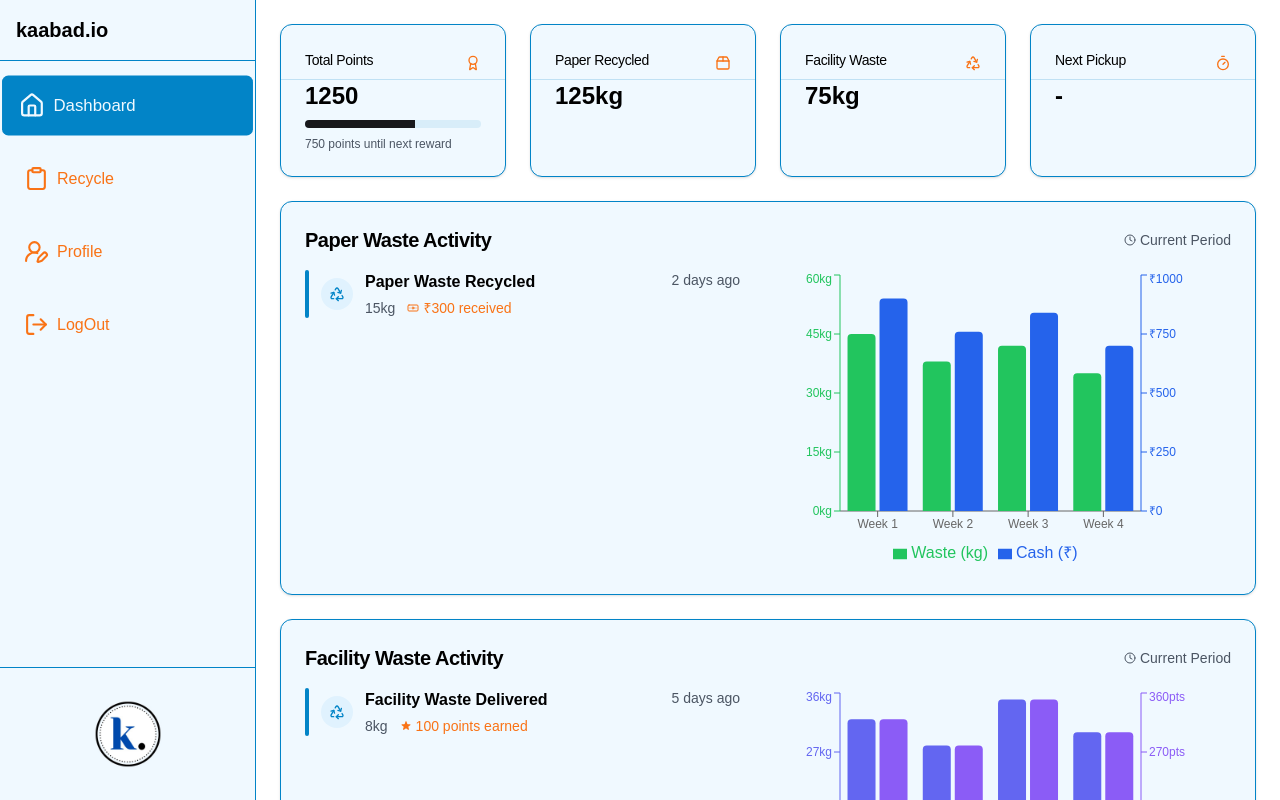
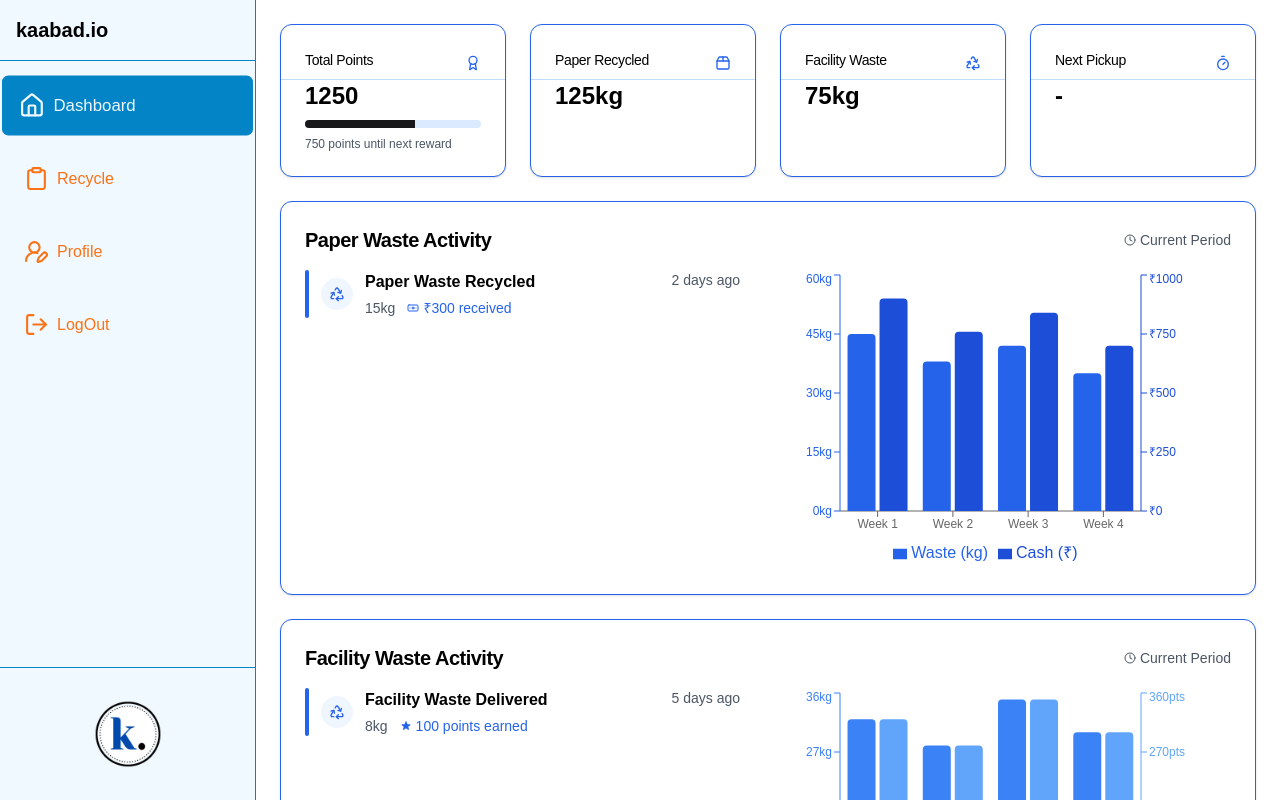
Before and after one commit to DanTiw/kaabadio, a Next.js app: page /dashboard in a window 1280 px wide. Shown: the top 800 px of the page. Built offline with nearby package versions, Linux system fonts and the light colour scheme.

Commit message:
Color Scheme for Dashboard

```diff
--- a/src/components/RecentActivity.tsx
+++ b/src/components/RecentActivity.tsx
@@ -2,22 +2,22 @@ import React from 'react';
 import { Card, CardContent, CardHeader, CardTitle } from '@/components/ui/card';
 import { ScrollArea } from '@/components/ui/scroll-area';
 import { Banknote, Recycle, Clock, Loader2 } from 'lucide-react';
-
 import { BarChart, Bar, XAxis, YAxis, Tooltip, ResponsiveContainer, Legend } from 'recharts';
 
-// Color scheme for different waste types and rewards
+// Updated color scheme for different waste types and rewards
 const COLORS = {
   paper: {
-    primary: '#22c55e', // Green
-    secondary: '#dcfce7', // Light green
-    reward: '#2563eb'    // Blue for cash
+    primary: '#2563eb',    // Darker blue
+    secondary: '#dbeafe',  // Light blue
+    reward: '#1d4ed8'      // Another shade of blue
   },
   facility: {
-    primary: '#6366f1', // Indigo
-    secondary: '#e0e7ff', // Light indigo
-    reward: '#8b5cf6'    // Purple for points
+    primary: '#3b82f6',    // Medium blue
+    secondary: '#bfdbfe',  // Lighter blue
+    reward: '#60a5fa'      // Another medium blue
   }
 };
+
 interface ActivityItemProps {
   type: string;
   amount: number;
@@ -27,22 +27,23 @@ interface ActivityItemProps {
   icon: React.ElementType;
   wasteType: 'paper' | 'facility';
 }
+
 const ActivityItem = ({ type, amount, reward, rewardType, timestamp, icon: Icon, wasteType }: ActivityItemProps) => {
   const color = wasteType === 'paper' ? COLORS.paper : COLORS.facility;
 
   return (
     <div className="relative">
       <div
-    className="absolute left-0 top-0 h-full w-1 rounded-full bg-sky-600"
+        className="absolute left-0 top-0 h-full w-1 rounded-full bg-blue-600"
       />
       <div className="ml-4 space-y-3">
         <div className="flex items-start justify-between">
           <div className="flex items-center gap-3">
             <div
-          className="rounded-full p-2 bg-sky-100"
+              className="rounded-full p-2 bg-blue-50"
             >
               <Icon
-            className="h-4 w-4 text-sky-600"
+                className="h-4 w-4 text-blue-600"
               />
             </div>
             <div>
@@ -50,7 +51,7 @@ const ActivityItem = ({ type, amount, reward, rewardType, timestamp, icon: Icon,
               <div className="flex items-center gap-3 mt-1">
                 <span className="text-sm text-gray-600">{amount}kg</span>
                 <div
-              className="flex items-center text-sm text-orange-500"
+                  className="flex items-center text-sm text-blue-600"
                 >
                   {rewardType === 'money' ? (
                     <Banknote className="h-3 w-3 mr-1" />
@@ -72,6 +73,7 @@ const ActivityItem = ({ type, amount, reward, rewardType, timestamp, icon: Icon,
 };
 
 export const RecentActivity = ({ isLoading = false}) => {
+  // Rest of the data remains the same
   const paperWasteData = [
     { date: 'Week 1', waste: 45, cash: 900 },
     { date: 'Week 2', waste: 38, cash: 760 },
@@ -110,12 +112,10 @@ export const RecentActivity = ({ isLoading = false}) => {
     }
   ];
 
-
-
   return (
     <div className="space-y-6">
       {/* Paper Waste Section */}
-      <Card className="w-full bg-sky-50 border-sky-600">
+      <Card className="w-full bg-white border-blue-600">
         <CardHeader className="flex flex-row items-center justify-between space-y-0 pb-4">
           <CardTitle className="text-xl font-bold text-black">Paper Waste Activity</CardTitle>
           <div className="flex items-center gap-1 text-sm text-gray-600">
@@ -126,7 +126,7 @@ export const RecentActivity = ({ isLoading = false}) => {
         <CardContent>
           {isLoading ? (
             <div className="flex items-center justify-center h-[300px]">
-              <Loader2 className="h-8 w-8 animate-spin text-sky-600" />
+              <Loader2 className="h-8 w-8 animate-spin text-blue-600" />
             </div>
           ) : (
             <div className="grid grid-cols-1 md:grid-cols-2 gap-6">
@@ -192,7 +192,7 @@ export const RecentActivity = ({ isLoading = false}) => {
       </Card>
 
       {/* Facility Waste Section */}
-      <Card className="w-full bg-sky-50 border-sky-600">
+      <Card className="w-full bg-white border-blue-600">
         <CardHeader className="flex flex-row items-center justify-between space-y-0 pb-4">
           <CardTitle className="text-xl font-bold text-black">Facility Waste Activity</CardTitle>
           <div className="flex items-center gap-1 text-sm text-gray-600">
@@ -203,7 +203,7 @@ export const RecentActivity = ({ isLoading = false}) => {
         <CardContent>
           {isLoading ? (
             <div className="flex items-center justify-center h-[300px]">
-              <Loader2 className="h-8 w-8 animate-spin text-muted-foreground" />
+              <Loader2 className="h-8 w-8 animate-spin text-blue-600" />
             </div>
           ) : (
             <div className="grid grid-cols-1 md:grid-cols-2 gap-6">
--- a/src/components/StatsCards.tsx
+++ b/src/components/StatsCards.tsx
@@ -16,16 +16,16 @@ interface StatsCardsProps {
 export const StatsCards = ({ userData }: StatsCardsProps) => {
   return (
     <div className="grid gap-6 sm:grid-cols-2 lg:grid-cols-4">
-      <Card className="bg-sky-50 border-sky-600">
-        <CardHeader className="flex flex-row items-center justify-between pb-2 border-b border-sky-600/20">
+      <Card className="bg-white border-blue-600">
+        <CardHeader className="flex flex-row items-center justify-between pb-2 border-b border-blue-200">
           <CardTitle className="text-sm font-medium text-black">Total Points</CardTitle>
-          <Award className="size-4 text-orange-500" />
+          <Award className="size-4 text-blue-600" />
         </CardHeader>
         <CardContent>
           <div className="text-2xl font-bold text-black">{userData.points}</div>
           <Progress
             value={(userData.points/userData.nextReward) * 100}
-            className="mt-2 bg-sky-600/10"
+            className="mt-2 bg-blue-100"
           />
           <p className="text-xs text-gray-600 mt-2">
             {userData.nextReward - userData.points} points until next reward
@@ -33,30 +33,30 @@ export const StatsCards = ({ userData }: StatsCardsProps) => {
         </CardContent>
       </Card>
 
-      <Card className="bg-sky-50 border-sky-600">
-        <CardHeader className="flex flex-row items-center justify-between pb-2 border-b border-sky-600/20">
+      <Card className="bg-white border-blue-600">
+        <CardHeader className="flex flex-row items-center justify-between pb-2 border-b border-blue-200">
           <CardTitle className="text-sm font-medium text-black">Paper Recycled</CardTitle>
-          <Package2 className="size-4 text-orange-500" />
+          <Package2 className="size-4 text-blue-600" />
         </CardHeader>
         <CardContent>
           <div className="text-2xl font-bold text-black">{userData.paperRecycled}kg</div>
         </CardContent>
       </Card>
 
-      <Card className="bg-sky-50 border-sky-600">
-        <CardHeader className="flex flex-row items-center justify-between pb-2 border-b border-sky-600/20">
+      <Card className="bg-white border-blue-600">
+        <CardHeader className="flex flex-row items-center justify-between pb-2 border-b border-blue-200">
           <CardTitle className="text-sm font-medium text-black">Facility Waste</CardTitle>
-          <Recycle className="size-4 text-orange-500" />
+          <Recycle className="size-4 text-blue-600" />
         </CardHeader>
         <CardContent>
           <div className="text-2xl font-bold text-black">{userData.facilityRecycled}kg</div>
         </CardContent>
       </Card>
 
-      <Card className="bg-sky-50 border-sky-600">
-        <CardHeader className="flex flex-row items-center justify-between pb-2 border-b border-sky-600/20">
+      <Card className="bg-white border-blue-600">
+        <CardHeader className="flex flex-row items-center justify-between pb-2 border-b border-blue-200">
           <CardTitle className="text-sm font-medium text-black">Next Pickup</CardTitle>
-          <Timer className="size-4 text-orange-500" />
+          <Timer className="size-4 text-blue-600" />
         </CardHeader>
         <CardContent>
           <div className="text-2xl font-bold text-black">-</div>
```
Lines whose indentation alone changed are shown as unchanged.
